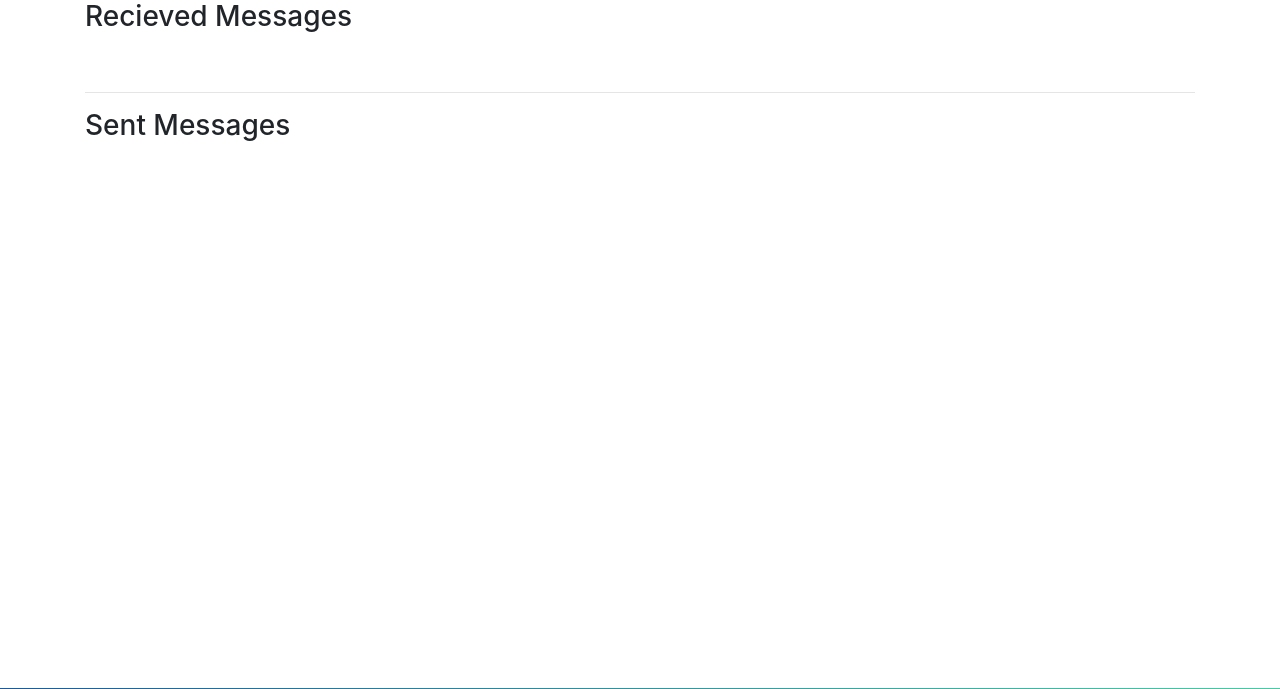
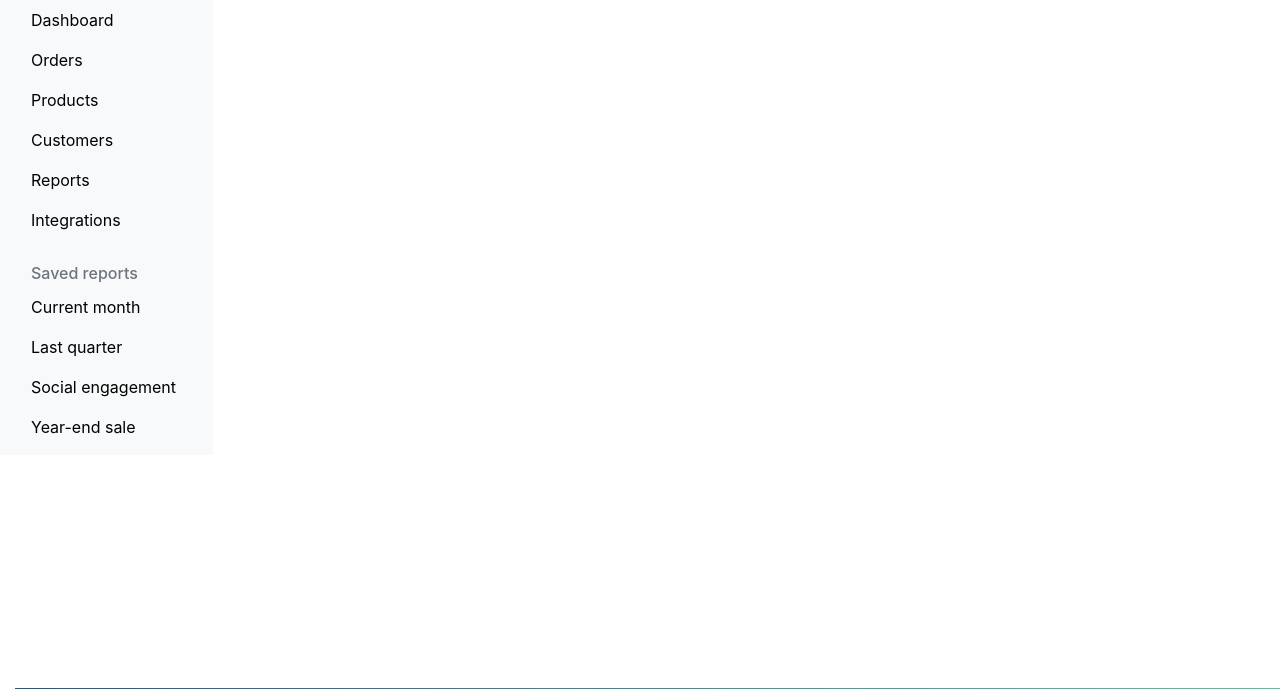
Before and after one commit to LiamSutton/Speedrun-MVC-Forum, a PHP site: page /messages.php in a window 1280 px wide. Shown: the part 56-745 px from the top of the page. Run offline with PHP 8.4, Linux system fonts and the light colour scheme; data that the repository does not hold is empty; some libraries are stand-ins or nearby versions.

Commit message:
Removed container from header / footer, pages that require it (all but messaging) have it individually

```diff
--- a/Views/account.phtml
+++ b/Views/account.phtml
@@ -1,5 +1,5 @@
 <?php require_once("template/header.phtml"); ?>
-
+<div class="container">
     <div class="container">
         <div class="row">
             <h1 class="col-lg-12 text-center"><?php echo $view->user->getFullname() ?></h1>
@@ -33,4 +33,5 @@
             <?php } ?>
         </ul>
     </div>
+</div>
 <?php require_once("template/footer.phtml"); ?>
--- a/Views/categories.phtml
+++ b/Views/categories.phtml
@@ -9,7 +9,7 @@
         require_once ("template/error.phtml");
     }
 ?>
-
+<div class="container">
     <h1 class="text-center display-4 col-sm-12">Categories</h1>
     <ul class="list-group">
     <?php
@@ -29,4 +29,5 @@ foreach ($view->categories as $category)
     }
     ?>
     </ul>
+</div>
 <?php require_once ("template/footer.phtml"); ?>
--- a/Views/createaccount.phtml
+++ b/Views/createaccount.phtml
@@ -1,5 +1,6 @@
 <?php require_once ("template/header.phtml"); ?>
 <script src="https://www.google.com/recaptcha/api.js" async defer></script>
+<div class="container">
     <div class="container">
         <h1 class="text-center display-4">Create New Account</h1>
         <form class="form-horizontal" enctype="multipart/form-data" action="createuser.php" method="POST">
@@ -37,4 +38,5 @@
             </div>
         </form>
     </div>
+</div>
 <?php require_once ("template/footer.phtml") ?>
--- a/Views/fullpost.phtml
+++ b/Views/fullpost.phtml
@@ -16,6 +16,7 @@ $loggedIn = isset($_SESSION['loggedIn']);
         require_once ("template/error.phtml");
     }
 ?>
+<div class="container">
 <div class="container post-container">
 
     <ul class="list-group">
@@ -164,5 +165,5 @@ $loggedIn = isset($_SESSION['loggedIn']);
         </ul>
     </div>
 
-
+</div>
 <?php require_once ("template/footer.phtml") ?>
--- a/Views/messages.phtml
+++ b/Views/messages.phtml
@@ -1,33 +1,79 @@
 <?php require_once ("template/header.phtml"); ?>
 
-<h3>Recieved Messages</h3>
-<ul class="list-group">
-    <?php
-        foreach ($view->recievedMessages as $message)
-        { ?>
-            <li class="list-group-item">
-                <h3>From: <?php echo $message->getMessageSenderUsername() ?></h3>
-                <p><?php echo $message->getMessageContent() ?></p>
-            </li>
-          <?php
-        }
-    ?>
-</ul>
+<div class="container-fluid">
+      <div class="row">
+        <nav class="col-md-2 d-none d-md-block bg-light sidebar">
+          <div class="sidebar-sticky">
+            <ul class="nav flex-column">
+              <li class="nav-item">
+                <a class="nav-link active" href="#">
+                  <span data-feather="home"></span>
+                  Dashboard <span class="sr-only">(current)</span>
+                </a>
+              </li>
+              <li class="nav-item">
+                <a class="nav-link" href="#">
+                  <span data-feather="file"></span>
+                  Orders
+                </a>
+              </li>
+              <li class="nav-item">
+                <a class="nav-link" href="#">
+                  <span data-feather="shopping-cart"></span>
+                  Products
+                </a>
+              </li>
+              <li class="nav-item">
+                <a class="nav-link" href="#">
+                  <span data-feather="users"></span>
+                  Customers
+                </a>
+              </li>
+              <li class="nav-item">
+                <a class="nav-link" href="#">
+                  <span data-feather="bar-chart-2"></span>
+                  Reports
+                </a>
+              </li>
+              <li class="nav-item">
+                <a class="nav-link" href="#">
+                  <span data-feather="layers"></span>
+                  Integrations
+                </a>
+              </li>
+            </ul>
 
-<hr>
-
-<h3>Sent Messages</h3>
-<ul class="list-group">
-    <?php
-        foreach ($view->sentMessages as $message)
-        { ?>
-            <li class="list-group-item">
-                <h3>To: <?php echo $message->getMessageRecipientUsername() ?></h3>
-                <p><?php echo $message->getMessageContent() ?></p>
-            </li>
-          <?php
-        }
-    ?>
-</ul>
-
+            <h6 class="sidebar-heading d-flex justify-content-between align-items-center px-3 mt-4 mb-1 text-muted">
+              <span>Saved reports</span>
+              <a class="d-flex align-items-center text-muted" href="#">
+                <span data-feather="plus-circle"></span>
+              </a>
+            </h6>
+            <ul class="nav flex-column mb-2">
+              <li class="nav-item">
+                <a class="nav-link" href="#">
+                  <span data-feather="file-text"></span>
+                  Current month
+                </a>
+              </li>
+              <li class="nav-item">
+                <a class="nav-link" href="#">
+                  <span data-feather="file-text"></span>
+                  Last quarter
+                </a>
+              </li>
+              <li class="nav-item">
+                <a class="nav-link" href="#">
+                  <span data-feather="file-text"></span>
+                  Social engagement
+                </a>
+              </li>
+              <li class="nav-item">
+                <a class="nav-link" href="#">
+                  <span data-feather="file-text"></span>
+                  Year-end sale
+                </a>
+              </li>
+            </ul>
+          </div>
 <?php require_once ("template/footer.phtml"); ?>
--- a/Views/template/footer.phtml
+++ b/Views/template/footer.phtml
@@ -1,4 +1,4 @@
-</div>
+
 
 <footer class="footer mt-auto py-3">
     <div class="container text-center">
--- a/Views/template/header.phtml
+++ b/Views/template/header.phtml
@@ -114,4 +114,3 @@ if (!isset($_SESSION['username'])) {
     <?php
 }
 ?>
-<div class="container">
--- a/Views/watchlist.phtml
+++ b/Views/watchlist.phtml
@@ -11,7 +11,7 @@
         require_once ("template/error.phtml");
     }
 ?>
-
+<div class="container">
     <h1 id="pageHeading" class="text-center display-4">Watchlist</h1>
     <ul class="list-group">
     <?php
@@ -35,4 +35,5 @@
     <?php }
     ?>
     </ul>
+</div>
 <?php require_once ("template/footer.phtml"); ?>
```
Also changed, not shown: Views/posts.phtml (+3 -4 lines), css/my-style.css (+0 -10 lines), js/infiniteScroll.js (deleted, +0 -87 lines). Lines whose indentation alone changed are shown as unchanged.
